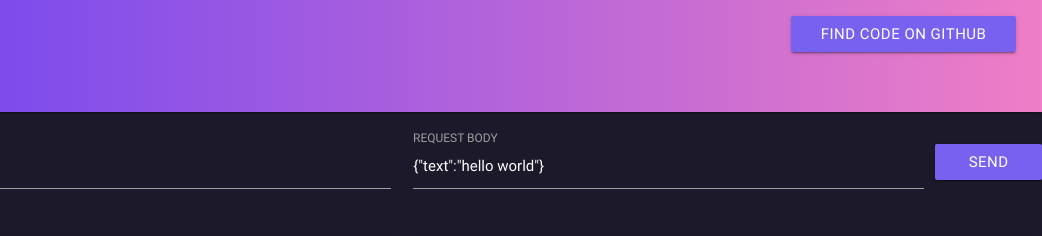
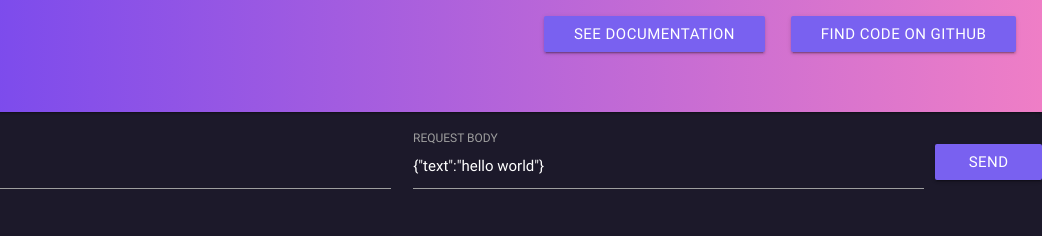
Before and after one commit to kunal-mohta/dictionary-prototype-kettle, a website: page index.html in a window 1280 px wide. Shown: the top 236 px of the page, 238-1280 px from the left. Drawn offline with Linux system fonts and the light colour scheme.

Commit message:
documentation on live site

```diff
--- a/index.html
+++ b/index.html
@@ -35,6 +35,7 @@
         <div class="nav-wrapper">
           <a href="#" class="brand-logo"><img style = "width:80%; margin-top:2vh;" src = "logo.png"></a>
           <a href = "https://github.com/kunal-mohta/dictionary-prototype-kettle" target = "_blank" class="waves-effect waves-light btn col s1" style = "margin-top:2vh; background:#7961f0; float:right; margin-right:2vw;">Find Code on Github</a>
+          <a href = "https://app.swaggerhub.com/apis/kunal4/dictionary-prototype/1.0.0" target = "_blank" class="waves-effect waves-light btn col s1" style = "margin-top:2vh; background:#7961f0; float:right; margin-right:2vw;">See Documentation</a>
           <a href="#" data-activates="mobile-demo" class="button-collapse"><i class="material-icons">menu</i></a>
         </div>
         <div class="nav-content">
```
